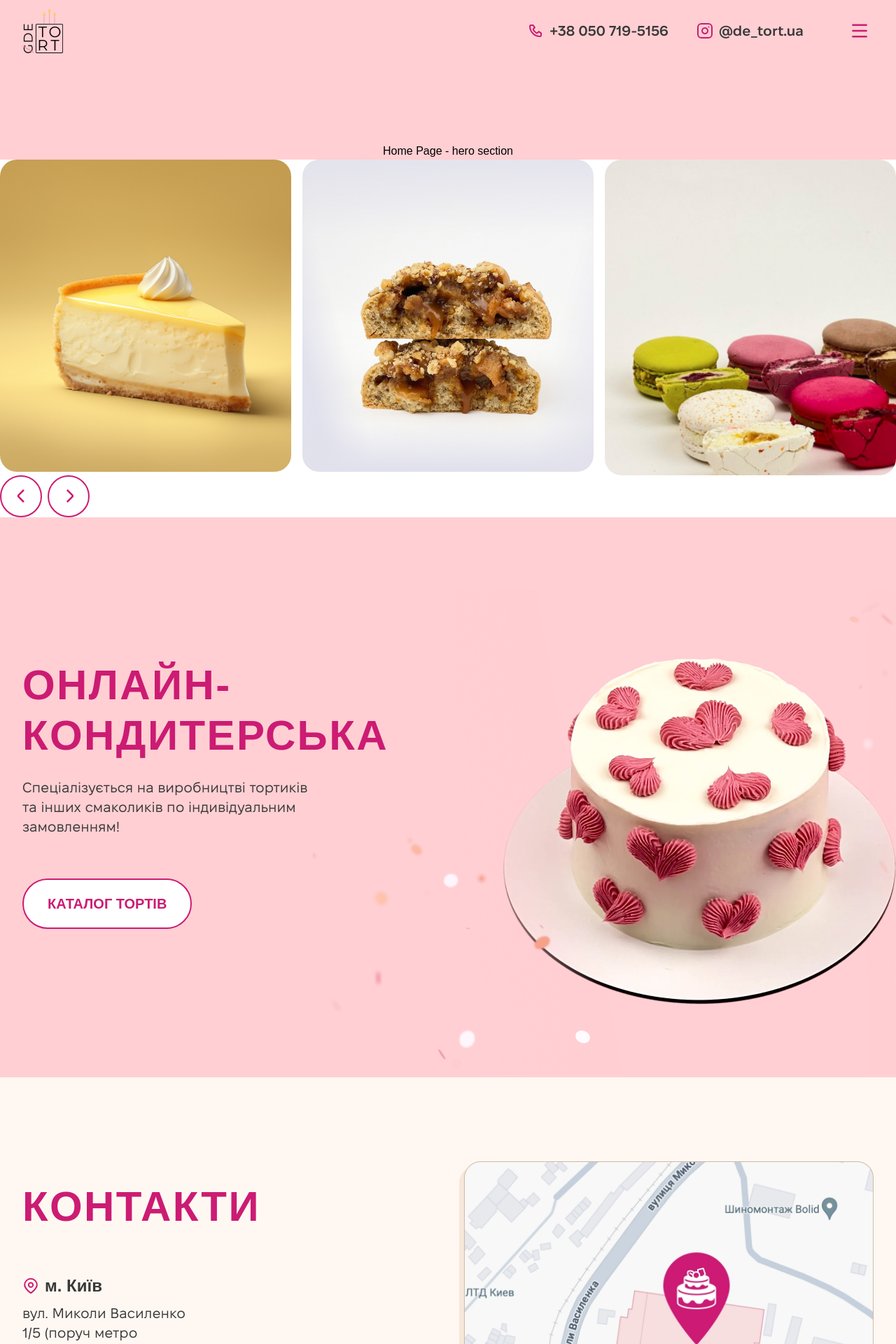
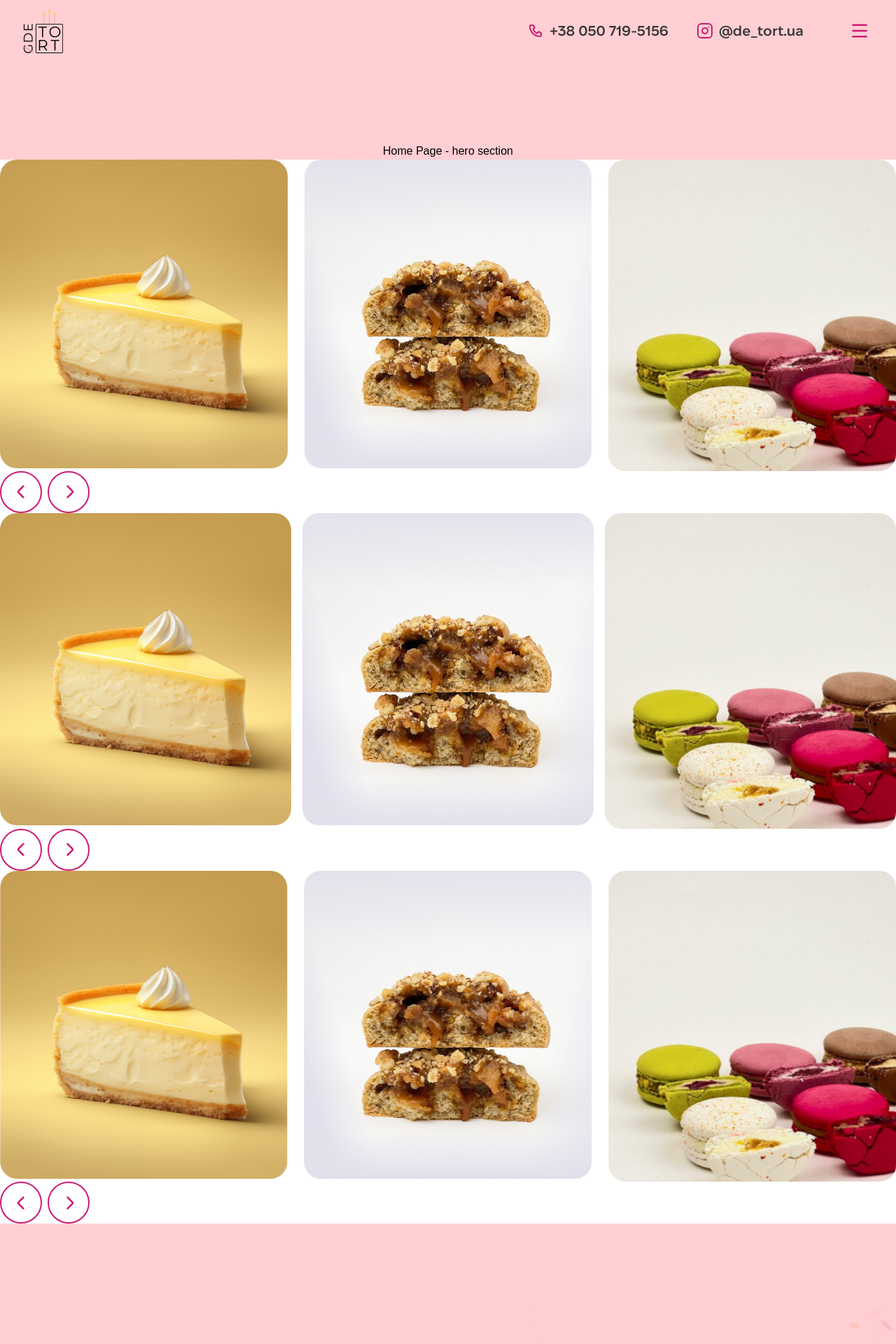
Before and after one commit to SoftRyzen-internship/de-tort, a Next.js app: page / in a window 1280 px wide. Shown: the top 1920 px of the page at 70% size. Built offline with nearby package versions, Linux system fonts and the light colour scheme; a web font is replaced by a local one.

Commit message:
add cganges to slider

```diff
--- a/src/app/page.tsx
+++ b/src/app/page.tsx
@@ -11,8 +11,14 @@ export default async function Home() {
         <h1>Home Page - hero section</h1>
       </section>
 
+      <Slider section="top" />
+      <SliderNav section="top" />
+
       <Slider section="feedback" />
       <SliderNav section="feedback" />
+
+      <Slider section="achievements" />
+      <SliderNav section="achievements" />
       <Hero />
       <Contacts />
       <div className="container">
--- a/src/components/base/Slider/SliderConfig.ts
+++ b/src/components/base/Slider/SliderConfig.ts
@@ -1,14 +1,14 @@
 import { TSections } from "@/components/base/Slider/types";
 
 const dimensions = {
-  sm: 320,
+  sm: 360,
   md: 768,
   lg: 1280,
 };
 
 export const getSliderConfigs = (section: TSections) => {
   switch (section) {
-    case "advantages": {
+    case "achievements": {
       return {
         [dimensions.sm]: {
           loop: true,
--- a/src/components/base/Slider/types.ts
+++ b/src/components/base/Slider/types.ts
@@ -1,4 +1,4 @@
-export type TSections = "advantages" | "top" | "feedback";
+export type TSections = "achievements" | "top" | "feedback";
 
 export interface SliderProps {
   section: TSections;
```
Also changed, not shown: src/components/base/Slider/Slider.tsx (+4 -6 lines), 1 other file (tests, documents, lock files or other folders).
